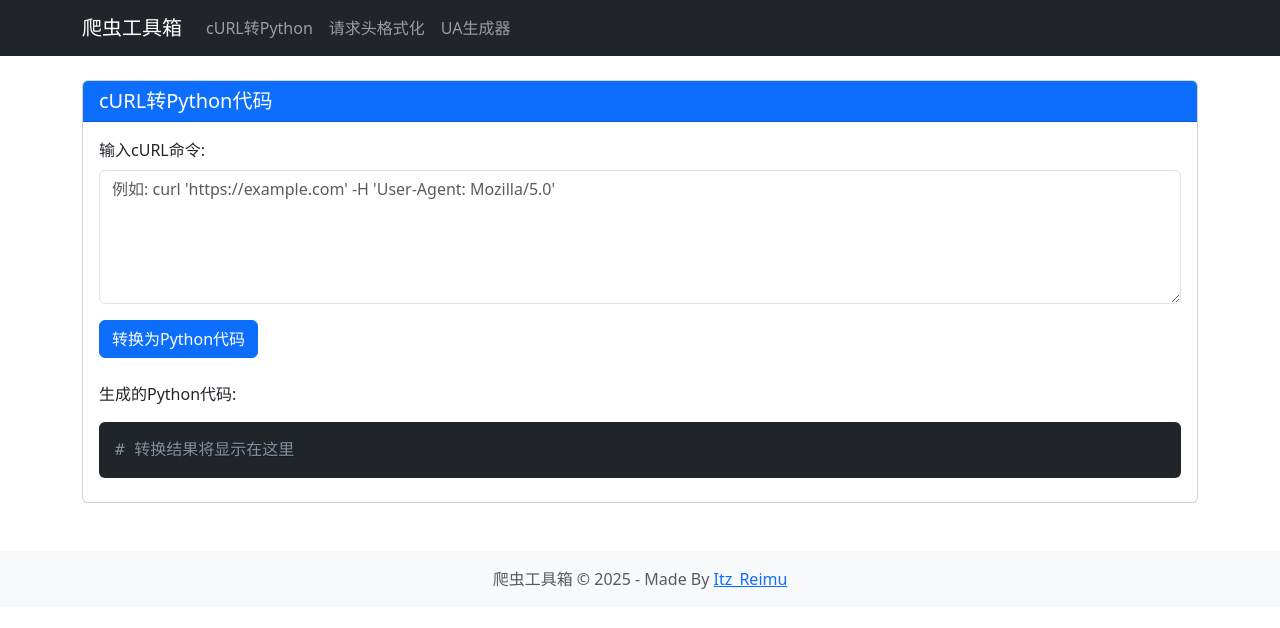
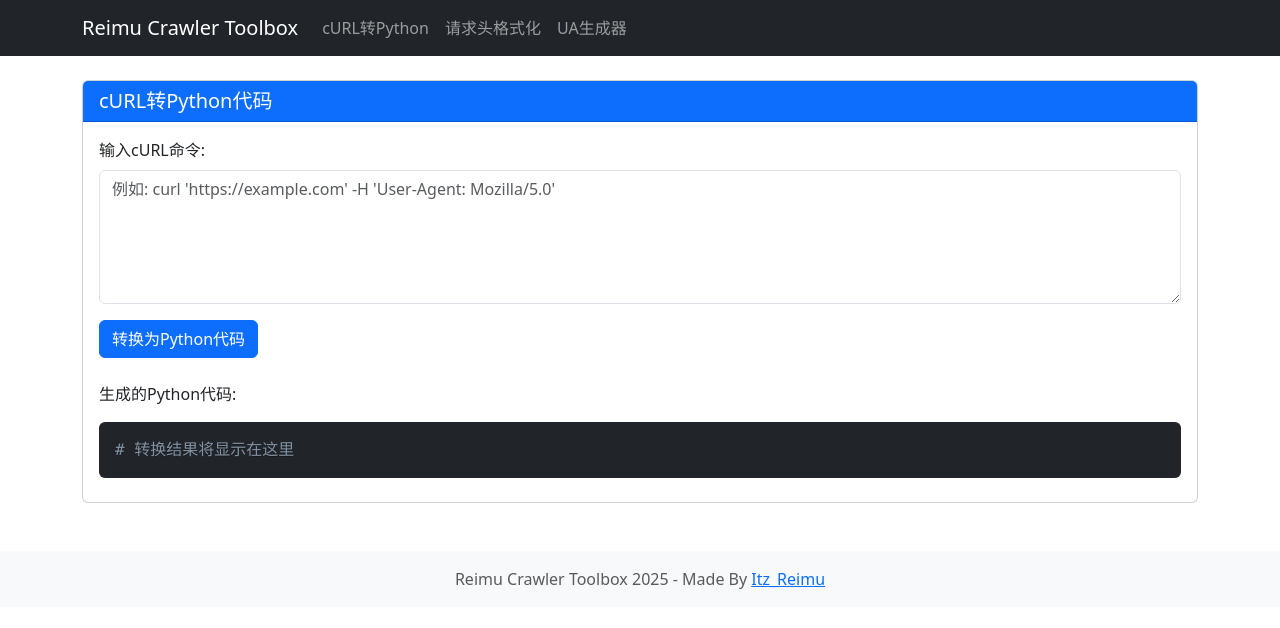
Before and after one commit to ItzReimu/Reimu_Crawler_Toolbox, a Flask app: page /curl-to-python in a window 1280 px wide. Shown: the top 628 px of the page. Run offline with Flask 3, Linux system fonts and the light colour scheme; some libraries are stand-ins or nearby versions.

Commit message:
Update base.html

```diff
--- a/templates/base.html
+++ b/templates/base.html
@@ -3,7 +3,7 @@
 <head>
     <meta charset="UTF-8">
     <meta name="viewport" content="width=device-width, initial-scale=1.0">
-    <title>爬虫工具箱 - {% block title %}{% endblock %}</title>
+    <title>Reimu Crawler Toolbox - {% block title %}{% endblock %}</title>
     <link href="https://cdn.jsdelivr.net/npm/bootstrap@5.3.0/dist/css/bootstrap.min.css" rel="stylesheet">
     <link rel="stylesheet" href="https://cdn.jsdelivr.net/npm/prismjs@1.24.1/themes/prism-okaidia.min.css">
     <link rel="stylesheet" href="{{ url_for('static', filename='css/style.css') }}">
@@ -12,7 +12,7 @@
 <body>
     <nav class="navbar navbar-expand-lg navbar-dark bg-dark">
         <div class="container">
-            <a class="navbar-brand" href="/">爬虫工具箱</a>
+            <a class="navbar-brand" href="/">Reimu Crawler Toolbox</a>
             <button class="navbar-toggler" type="button" data-bs-toggle="collapse" data-bs-target="#navbarNav">
                 <span class="navbar-toggler-icon"></span>
             </button>
@@ -38,7 +38,7 @@
 
     <footer class="footer mt-5 py-3 bg-light">
         <div class="container text-center">
-            <span class="text-muted">爬虫工具箱 © 2025 - Made By <a href="https://github.com/Itz-Reimu" target="_blank" rel="noopener">Itz_Reimu</a></span>
+            <span class="text-muted">Reimu Crawler Toolbox 2025 - Made By <a href="https://github.com/Itz-Reimu" target="_blank" rel="noopener">Itz_Reimu</a></span>
         </div>
     </footer>
 
```
